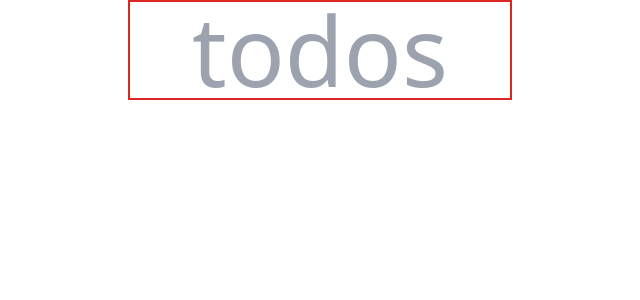
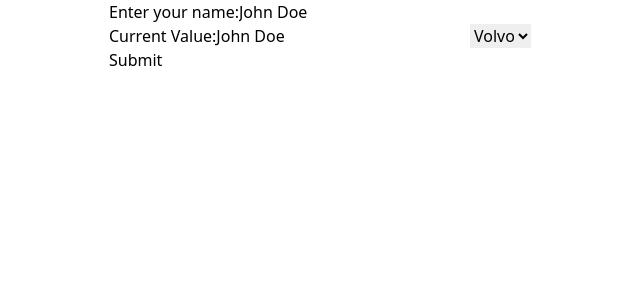
Before and after one commit to cynthia-stac/react-course, a React (Vite) app: page / in a window 1280 px wide. Shown: the top 300 px of the page, without its empty margins (320-960 px from the left). Built offline with nearby package versions, Linux system fonts and the light colour scheme.

Commit message:
Add the form component alone

```diff
--- a/src/main.jsx
+++ b/src/main.jsx
@@ -17,8 +17,9 @@ import Todo from './components/Todo.jsx'
 
 createRoot(document.getElementById('root')).render(
   <StrictMode>
+    <MyForm />
 
-   <Todo />
+   {/* <Todo /> */}
 
   </StrictMode>,
 )
```
